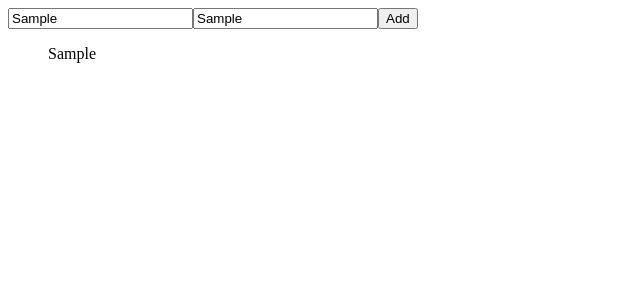
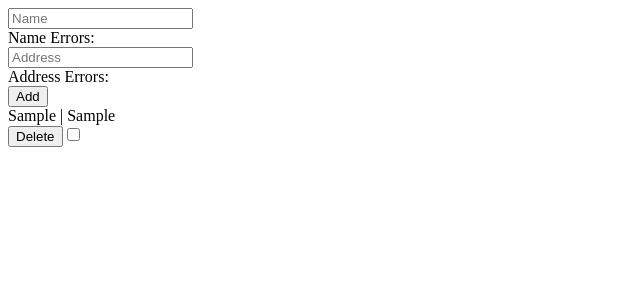
Before and after one commit to zroyer/ship-please, a React app: page / in a window 1280 px wide. Both pictures are taken after typing "Sample", "Sample" into the empty fields and a click on the button "Add". Shown: the top 300 px of the page, without its empty margins (0-640 px from the left). Built offline with nearby package versions, Linux system fonts and the light colour scheme.

Commit message:
error handling next

```diff
--- a/src/actions/index.js
+++ b/src/actions/index.js
@@ -1,11 +1,17 @@
-let nextStopId = 0
-export const addStop = text => ({
+let nextStopId = 0;
+export const addStop = ({ name, address }) => ({
   type: 'ADD_STOP',
   id: nextStopId++,
-  text
+  name,
+  address,
+});
+
+export const deleteStop = id => ({
+  type: 'DELETE_STOP',
+  id,
 });
 
 export const toggleStop = id => ({
   type: 'COMPLETE_STOP',
-  id
+  id,
 });
--- a/src/components/Stop.js
+++ b/src/components/Stop.js
@@ -1,21 +1,32 @@
 import React from 'react'
 import PropTypes from 'prop-types'
 
-const Stop = ({ onClick, completed, text }) => (
+const Stop = ({
+  onToggleComplete,
+  onDeleteStop,
+  completed,
+  name,
+  address
+}) => (
+  <>
     <div
-    onClick={onClick}
       style={{
         textDecoration: completed ? 'line-through' : 'none'
       }}
     >
-    {text}
+      {name} | {address}
     </div>
+    <button onClick={onDeleteStop}>Delete</button>
+    <input type='checkbox' onClick={onToggleComplete}/>
+  </>
 )
 
 Stop.propTypes = {
-  onClick: PropTypes.func.isRequired,
+  onToggleComplete: PropTypes.func.isRequired,
+  onDeleteStop: PropTypes.func.isRequired,
   completed: PropTypes.bool.isRequired,
-  text: PropTypes.string.isRequired
+  name: PropTypes.string.isRequired,
+  address: PropTypes.string.isRequired,
 }
 
 export default Stop
--- a/src/components/StopList.js
+++ b/src/components/StopList.js
@@ -2,25 +2,28 @@ import React from 'react'
 import PropTypes from 'prop-types'
 import Stop from './Stop'
 
-const StopList = ({ stops, toggleStop }) => (
-  <ul>
+const StopList = ({ stops, toggleStop, deleteStop }) => (
+  <div>
     {stops.map(stop =>
       <Stop
         key={stop.id}
         {...stop}
-        onClick={() => toggleStop(stop.id)}
+        onToggleComplete={() => toggleStop(stop.id)}
+        onDeleteStop={() => deleteStop(stop.id)}
       />
     )}
-  </ul>
+  </div>
 )
 
 StopList.propTypes = {
   stops: PropTypes.arrayOf(PropTypes.shape({
     id: PropTypes.number.isRequired,
     completed: PropTypes.bool.isRequired,
-    text: PropTypes.string.isRequired
+    name: PropTypes.string.isRequired,
+    address: PropTypes.string.isRequired
   }).isRequired).isRequired,
-  toggleStop: PropTypes.func.isRequired
+  toggleStop: PropTypes.func.isRequired,
+  deleteStop: PropTypes.func.isRequired
 }
 
 export default StopList
--- a/src/containers/AddStop.js
+++ b/src/containers/AddStop.js
@@ -3,26 +3,58 @@ import { connect } from 'react-redux'
 import { addStop } from '../actions'
 
 function AddStop({ dispatch }) {
-  const [name, setName] = useState();
-  const [address, setAddress] = useState();
+  const [stopValues, setStopValues] = useState({
+    name: '',
+    address: '',
+  });
+  const [errors, setError] = useState({
+    name: '',
+    address: '',
+  });
 
-  const onAddStop = e => {
-    console.log('asdf');
+  const onClickAdd = (e) => {
     e.preventDefault();
-    dispatch(addStop(name));
+    dispatch(
+      addStop({
+        name: stopValues.name,
+        address: stopValues.address,
+    }));
+    setStopValues({
+      name: '',
+      address: '',
+    });
+  }
+
+  const handleOnChange = (e) => {
+    e.preventDefault();
+    const inputName = event.target.name;
+    const inputValue = event.target.value;
+
+    setStopValues({
+      ...stopValues,
+      [inputName]: inputValue,
+    });
   }
 
   return (
     <div>
       <input
+        type='text'
+        name='name'
         placeholder='Name'
-        onChange={(e) => setName(e.target.value.trim())}
+        value={stopValues.name}
+        onChange={handleOnChange}
       />
+      <div>Name Errors: </div>
       <input
+        type='text'
+        name='address'
         placeholder='Address'
-        onChange={(e) => setAddress(e.target.value.trim())}
+        value={stopValues.address}
+        onChange={handleOnChange}
       />
-      <button onClick={onAddStop}>
+      <div>Address Errors: </div>
+      <button onClick={onClickAdd}>
         Add
       </button>
     </div>
--- a/src/containers/VisibleStopList.js
+++ b/src/containers/VisibleStopList.js
@@ -1,5 +1,5 @@
 import { connect } from 'react-redux'
-import { toggleStop } from '../actions'
+import { toggleStop, deleteStop } from '../actions'
 import StopList from '../components/StopList'
 import { VisibilityFilters } from '../actions'
 
@@ -8,7 +8,8 @@ const mapStateToProps = state => ({
 })
 
 const mapDispatchToProps = dispatch => ({
-  toggleStop: id => dispatch(toggleStop(id))
+  toggleStop: id => dispatch(toggleStop(id)),
+  deleteStop: id => dispatch(deleteStop(id)),
 })
 
 export default connect(
--- a/src/reducers/stops.js
+++ b/src/reducers/stops.js
@@ -5,10 +5,15 @@ const stops = (state = [], action) => {
         ...state,
         {
           id: action.id,
-          text: action.text,
+          name: action.name,
+          address: action.address,
           completed: false
         }
       ]
+    case 'DELETE_STOP':
+      return state.filter((stop) => {
+        return stop.id !== action.id
+      });
     case 'COMPLETE_STOP':
       return state.map(stop =>
         (stop.id === action.id)
```
Lines whose indentation alone changed are shown as unchanged.
